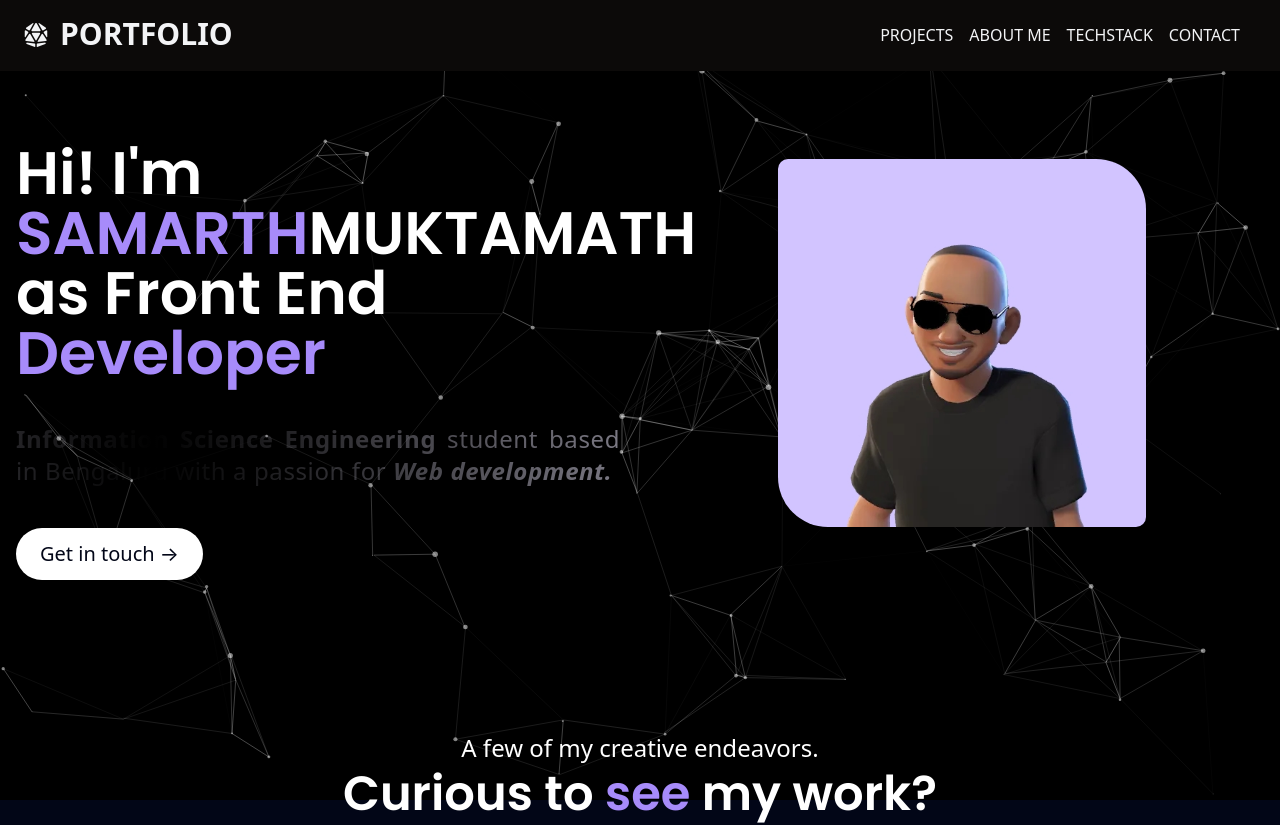
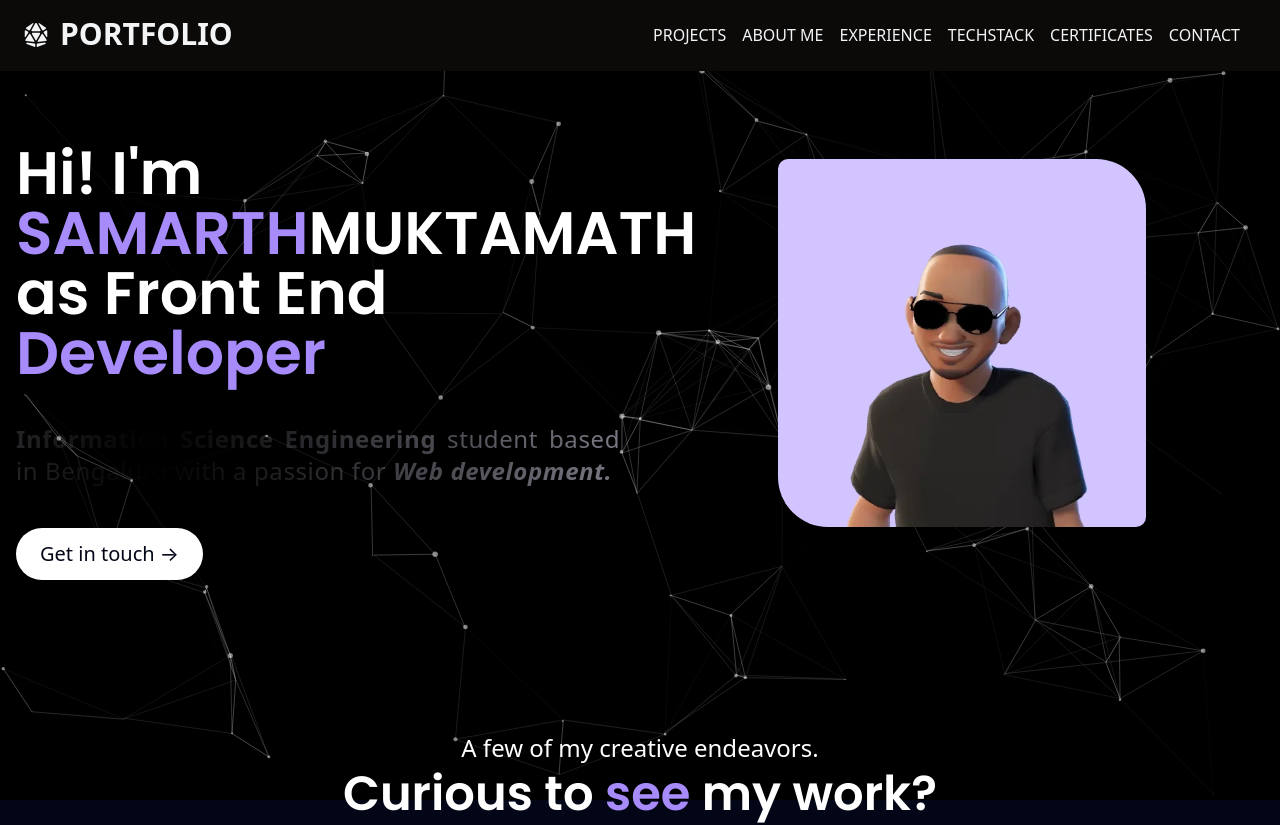
Before and after one commit to young-monk-samarth/PORTFOILIO, a SvelteKit app: page / in a window 1280 px wide. Shown: the top 825 px of the page. Built offline with nearby package versions, Linux system fonts and the light colour scheme.

Commit message:
Update Header.svelte

```diff
--- a/src/components/Header.svelte
+++ b/src/components/Header.svelte
@@ -3,7 +3,9 @@
     export let tabs = [
         { name: "PROJECTS", link: "#projects" },
         { name: "ABOUT ME", link: "#about" },
+         { name: "EXPERIENCE", link: "#xp"},
         { name: "TECHSTACK", link: "#tech" },
+        { name: "CERTIFICATES", link: "#cert" },
         { name: "CONTACT", link: "#connect" },
     ];
     let isMenuOpen = false;
```
